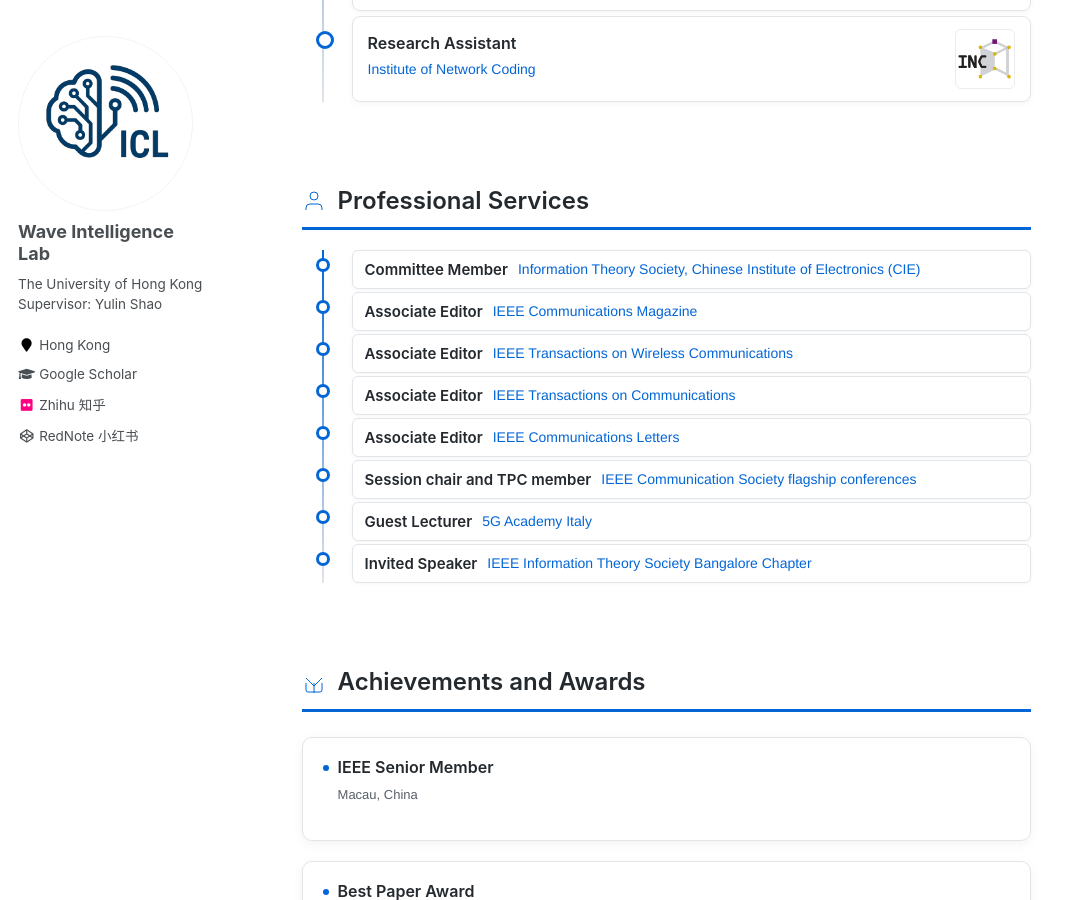
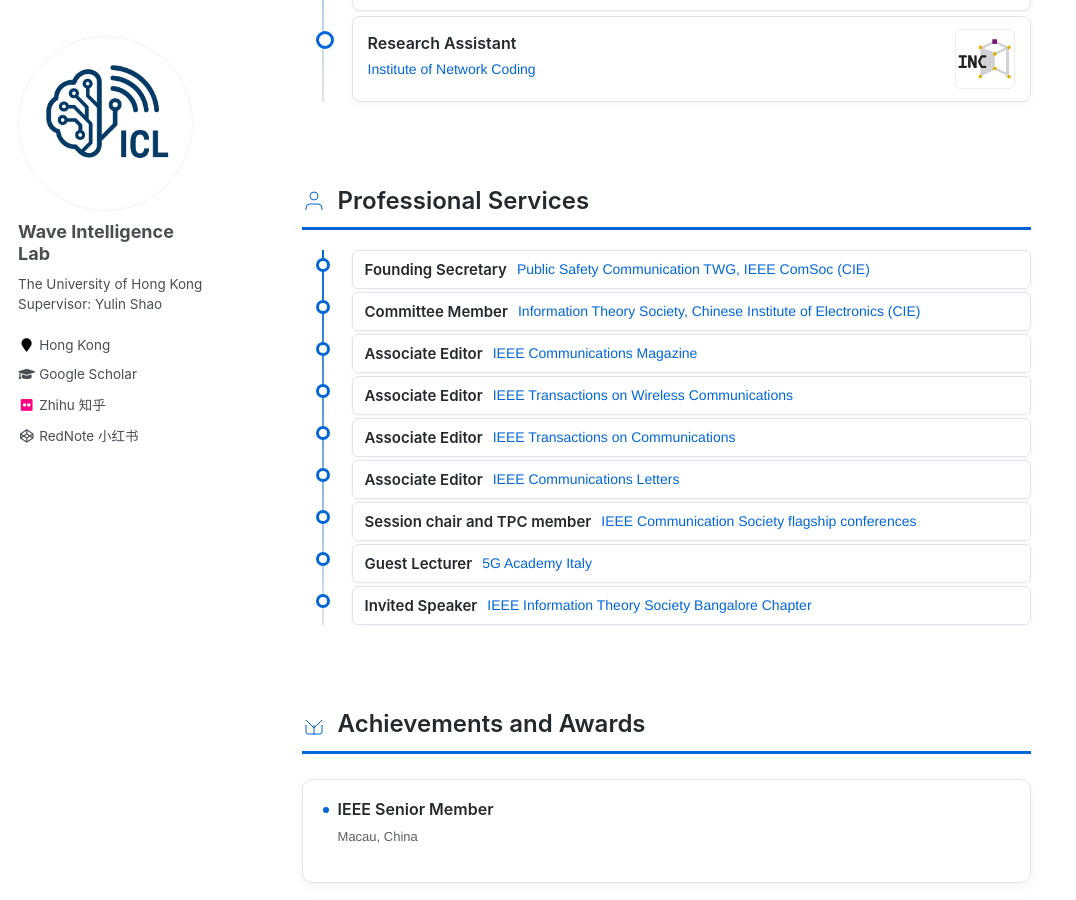
Before and after one commit to hku-icl/hku-icl.github.io, a Jekyll site: the page built from _pages/about.md, in a window 1280 px wide and 900 px high, scrolled down 1589 px. Shown: the whole window, without its empty margins (0-1076 px from the left). Built offline with Jekyll 4.4.1, drawn with Linux system fonts in a browser that asks for light colours.

Commit message:
Update about.md

```diff
--- a/_pages/about.md
+++ b/_pages/about.md
@@ -236,10 +236,26 @@ I received my B.S. and M.S. degrees (Hons.) in Communications and Information En
     <!-- 时间线竖线 -->
     <div style="position: absolute; left: 0; top: 0; bottom: 0; width: 2px; background: linear-gradient(to bottom, #0366d6, #e1e4e8);"></div>
 
+    <!-- 服务 -1 -->
     <div style="position: relative; margin-bottom: 3px; margin-left: 30px;">
       <div style="position: absolute; left: -36px; top: 8px; width: 14px; height: 14px; background: white; border: 3px solid #0366d6; border-radius: 50%; z-index: 2;"></div>
 
+      <div style="background: white; border: 1px solid #e1e4e8; border-radius: 6px; padding: 8px 12px; box-shadow: 0 1px 4px rgba(0,0,0,0.04);">
+        <div style="display: flex; align-items: center; justify-content: space-between;">
+          <div style="flex-grow: 1;">
+            <div style="display: flex; align-items: center;">
+              <h3 style="margin: 0; color: #24292e; font-size: 15px; font-weight: 600; margin-right: 10px;">Founding Secretary</h3>
+              <p style="margin: 0; color: #0366d6; font-size: 14px; font-weight: 500;">Public Safety Communication TWG,  IEEE ComSoc (CIE)</p>
+            </div>
+          </div>
+        </div>
+      </div>
+    </div>
+
     <!-- 服务 0 -->
+    <div style="position: relative; margin-bottom: 3px; margin-left: 30px;">
+      <div style="position: absolute; left: -36px; top: 8px; width: 14px; height: 14px; background: white; border: 3px solid #0366d6; border-radius: 50%; z-index: 2;"></div>
+
       <div style="background: white; border: 1px solid #e1e4e8; border-radius: 6px; padding: 8px 12px; box-shadow: 0 1px 4px rgba(0,0,0,0.04);">
         <div style="display: flex; align-items: center; justify-content: space-between;">
           <div style="flex-grow: 1;">
```
